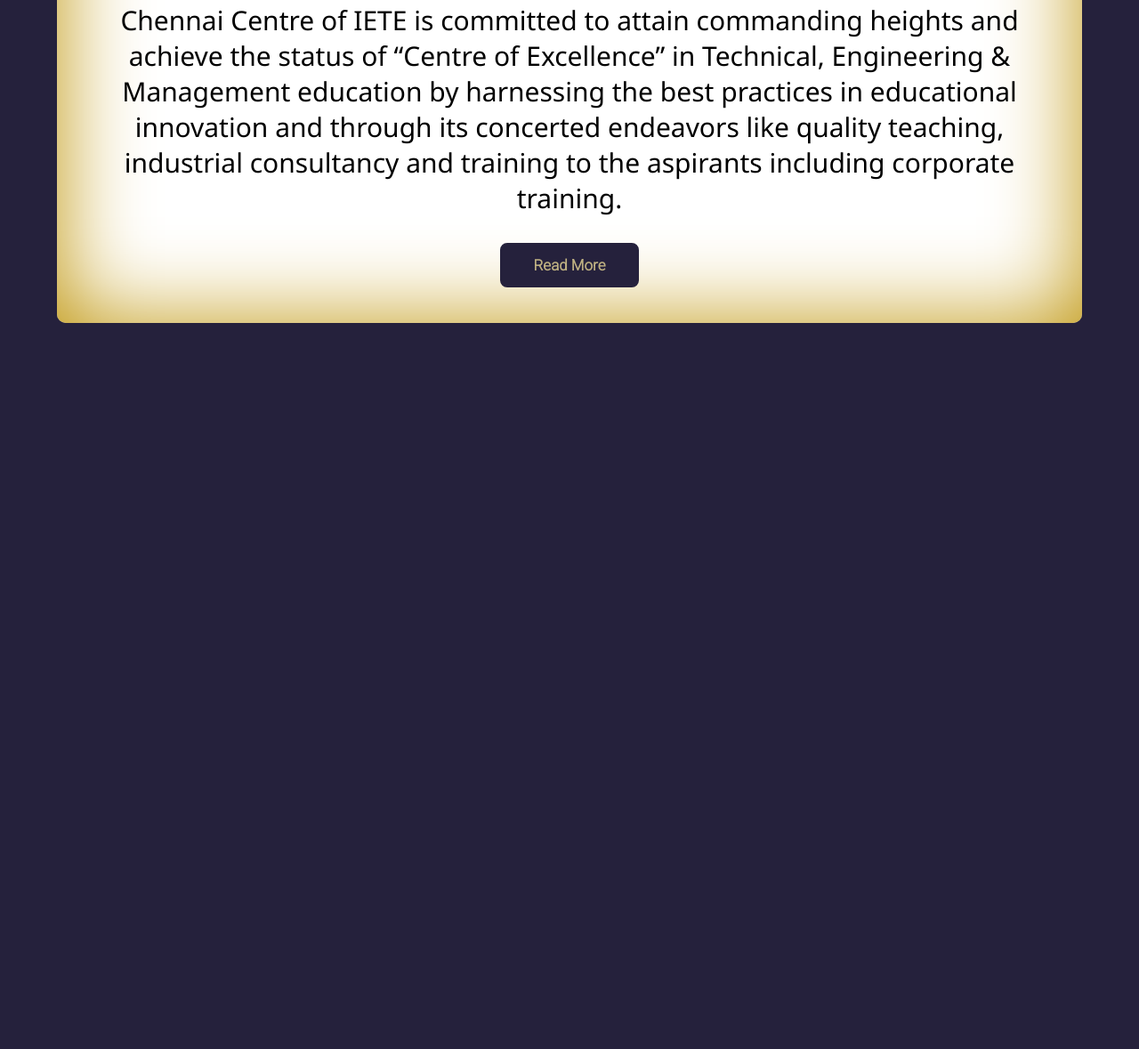
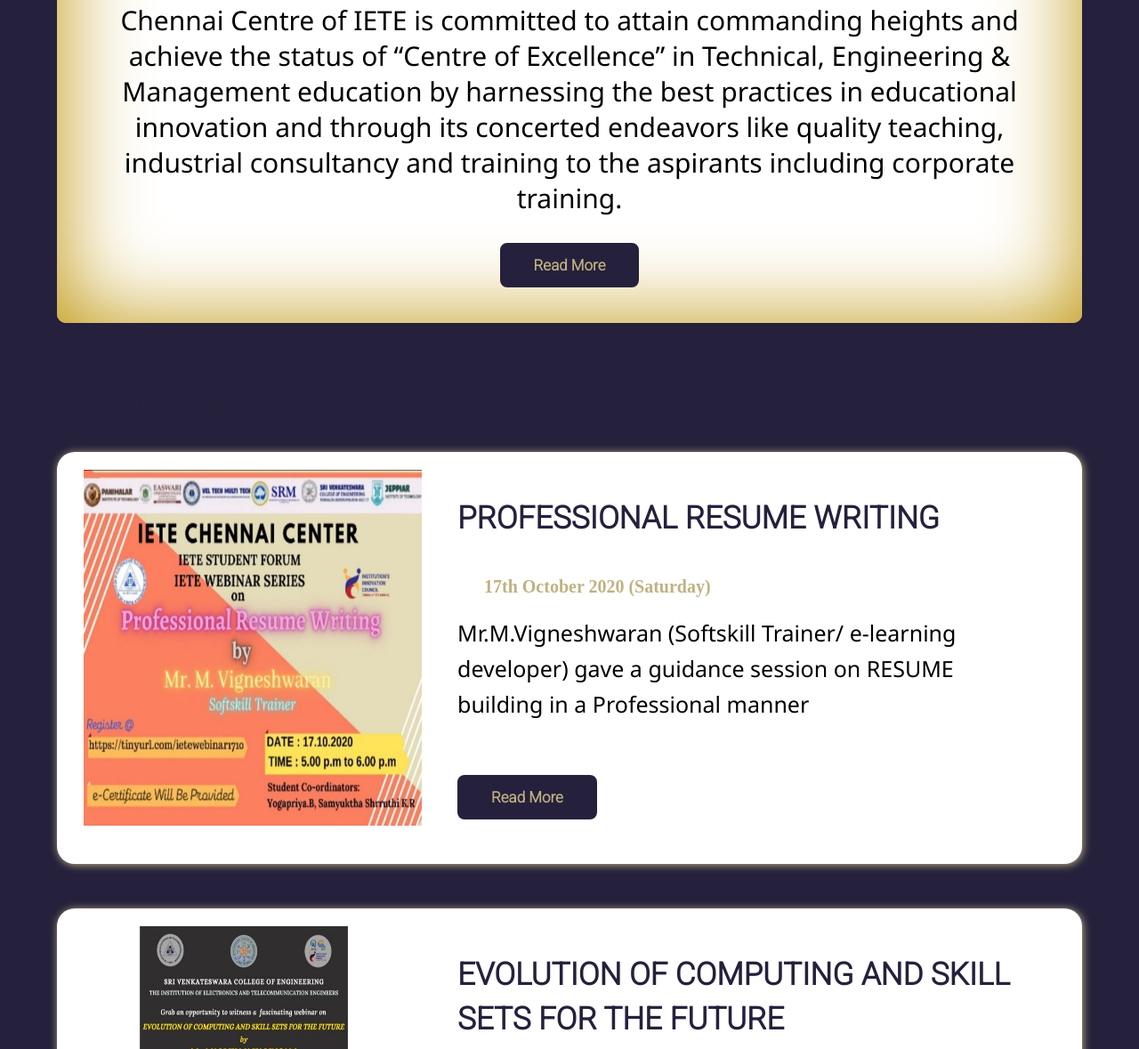
Before and after one commit to arisrada/IETE-Chennai, a plain HTML site: page index.html in a window 1280 px wide. Shown: the part 1041-2220 px from the top of the page at 89% size. Before the commit the page ends 1424 px from the top, so only its background shows below. Drawn offline with Linux system fonts and the light colour scheme.

Commit message:
updated home design

```diff
--- a/index.html
+++ b/index.html
@@ -83,7 +83,7 @@
                         </div>
                       </button>
                 </div>
-                <!-- <div class="events">
+                <div class="events">
                     <h1 class="h1">Recent Events</h1>
                     <div class="event">
                         <img class="img1" src="./images/event1.jpeg" alt="event1">
@@ -201,7 +201,7 @@
 
             </div>
         </main>
-        <footer>
+        <!-- <footer>
             <div>
                 <h1>IETE Chennai</h1>
                 <h5>IETE Chennai centre, No: 37. Tamil <br> Nadu 600086 <br> Conran Smith Road Entrance Peters <br> Roads, <br> Gopalapuram, Chennai,</h5>
--- a/sass/layout/_events.scss
+++ b/sass/layout/_events.scss
@@ -10,8 +10,12 @@
         font-family: $font-roboto;
     }
     .event{
+        box-shadow: 1px 1px 10px $gray-color;
+    padding: 20px;
+    border-radius: 20px;
     display: flex;
     margin-bottom: 50px;
+    background-color: $text-color;
     justify-content: space-between;
     .img1{
         width: 400px;
@@ -19,7 +23,7 @@
     }
         .event1 {
     // --c:rgb(5,58,117); /* the border color */
-    --c:#BFB182; /* the border color */
+    --c:#bd9204; /* the border color */
     --b: 5px;    /* the border thickness*/
     --g: 5px;     /* the gap on hover */
     padding: 30px;
```
Also changed, not shown: src/css/main.css, 1 other file.
